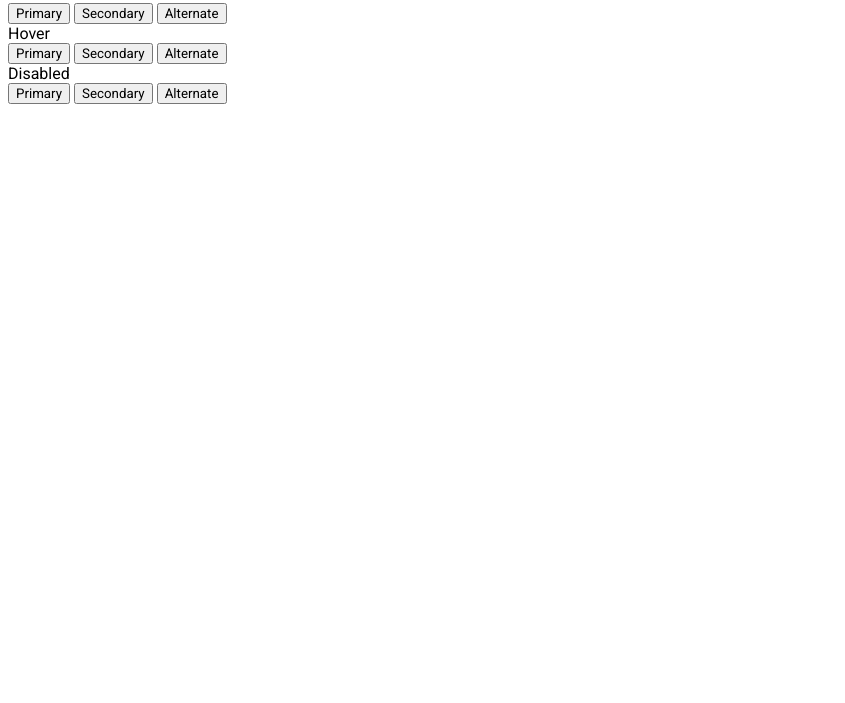
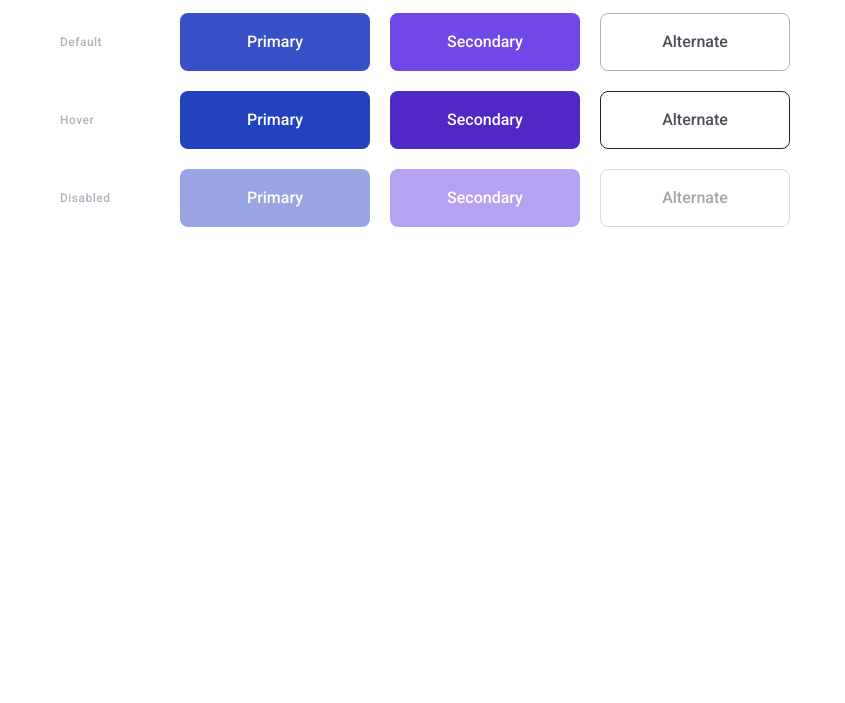
Before and after one commit to js-tasks-ru/htmlcss-20241107_katerinashatunova, a website: page 03-lection1/01-button/index.html in a window 1280 px wide. Shown: the part 97-800 px from the top of the page, without its empty margins (0-845 px from the left). Drawn offline with Linux system fonts and the light colour scheme.

Commit message:
style button

```diff
--- a/03-lection1/01-button/button.css
+++ b/03-lection1/01-button/button.css
@@ -1 +1,49 @@
 /* Стилизация кнопки */
+.button {
+    height: 58px;
+    width: 190px;
+
+    font-family: Roboto, sans-serif;
+    font-size: 16px;
+    font-weight: 500;
+    line-height: 18px;
+    text-align: center;
+
+    border: none;
+    border-radius: 8px;
+
+    cursor: pointer;
+}
+
+.button:disabled {
+    cursor: not-allowed;
+    opacity: 0.5;
+}
+
+.button_primary {
+    background-color: var(--primary);
+    color: var(--white);
+}
+
+.button_primary.button_hover {
+    background-color: #2342C0;
+}
+
+.button_secondary {
+    background-color: var(--secondary);
+    color: var(--white);
+}
+
+.button_secondary.button_hover {
+    background-color: #5028C6;
+}
+
+.button_alternate {
+    background-color: var(--white);
+    border: 1px solid var(--grey-3);
+    color: var(--grey-4);
+}
+
+.button_alternate.button_hover {
+    border: 1px solid var(--black);
+}
--- a/03-lection1/01-button/index.html
+++ b/03-lection1/01-button/index.html
@@ -5,29 +5,50 @@
     <meta charset="utf-8">
     <meta name="viewport" content="width=device-width, initial-scale=1">
     <title>Button</title>
+    <!-- normalize.css - устранит разницу в стилях между браузерами и при этом сохранит полезные настройки по умолчанию -->
+    <link rel="stylesheet" href="../../assets/css/normalize.css">
     <link rel="stylesheet" href="../../assets/css/main.css">
     <link rel="stylesheet" href="./button.css">
 </head>
+<style>
+    .row {
+        display: flex;
+        align-items: center;
+        gap: 20px;
+        padding: 10px;
+    }
+
+    .row__title {
+        min-width: 100px;
+        font-size: 12px;
+        font-weight: 500;
+        line-height: 18px;
+        letter-spacing: 0.04em;
+        text-align: left;
+
+        color: rgba(172, 181, 189, 1);
+    }
+</style>
 <body>
-        <div>
+<div style="padding: 20px 50px">
     <h1>Buttons</h1>
-            <div>
-                <div>Default</div>
-                <button>Primary</button>
-                <button>Secondary</button>
-                <button>Alternate</button>
+    <div class="row">
+        <div class="row__title">Default</div>
+        <button class="button button_primary">Primary</button>
+        <button class="button button_secondary">Secondary</button>
+        <button class="button button_alternate">Alternate</button>
     </div>
-            <div>
-                <div>Hover</div>
-                <button>Primary</button>
-                <button>Secondary</button>
-                <button>Alternate</button>
+    <div class="row">
+        <div class="row__title">Hover</div>
+        <button class="button button_primary button_hover">Primary</button>
+        <button class="button button_secondary button_hover">Secondary</button>
+        <button class="button button_alternate button_hover">Alternate</button>
     </div>
-            <div>
-                <div>Disabled</div>
-                <button>Primary</button>
-                <button>Secondary</button>
-                <button>Alternate</button>
+    <div class="row">
+        <div class="row__title">Disabled</div>
+        <button class="button button_primary" disabled>Primary</button>
+        <button class="button button_secondary" disabled>Secondary</button>
+        <button class="button button_alternate" disabled>Alternate</button>
     </div>
 </div>
 </body>
```
Lines whose indentation alone changed are shown as unchanged.
